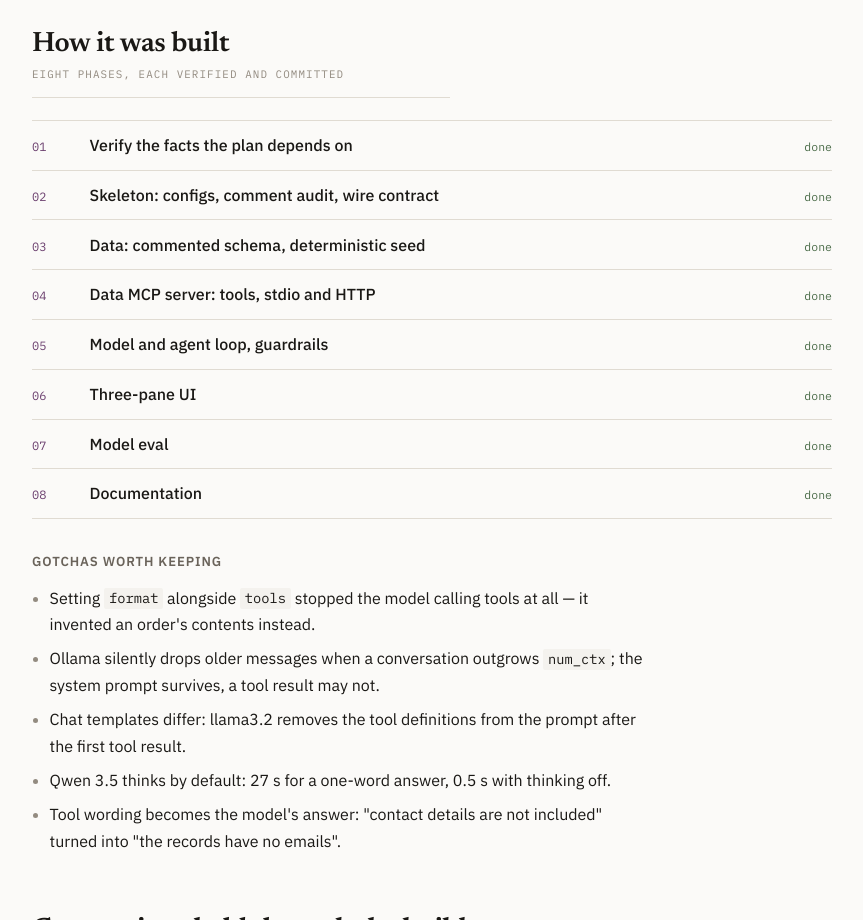
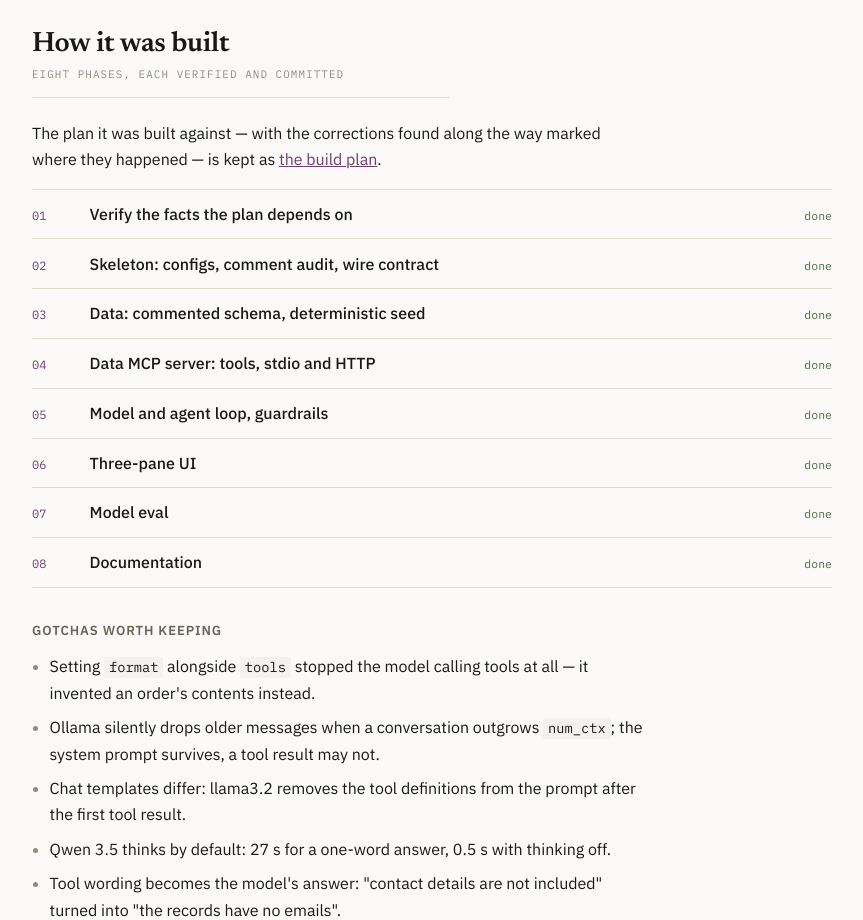
Before and after one commit to cjsharp1/local-ai-data-lab, a website: page index.html in a window 1280 px wide. Shown: the part 4220-5140 px from the top of the page, without its empty margins (208-1071 px from the left). Drawn offline with Linux system fonts and the light colour scheme.

Commit message:
Link the build plan from the overview page
The overview linked only to the eval report; docs/build-plan.html was
live on Pages but nothing pointed to it.

Co-Authored-By: Claude Opus 5.5 <noreply@anthropic.com>

```diff
--- a/index.html
+++ b/index.html
@@ -555,6 +555,7 @@
   <section>
     <h2>How it was built</h2>
     <p class="sec-note">Eight phases, each verified and committed</p>
+    <p>The plan it was built against — with the corrections found along the way marked where they happened — is kept as <a href="docs/build-plan.html">the build plan</a>.</p>
     <ol class="phases">
       <li class="done"><span class="ph-name">Verify the facts the plan depends on</span><span class="ph-steps">done</span></li>
       <li class="done"><span class="ph-name">Skeleton: configs, comment audit, wire contract</span><span class="ph-steps">done</span></li>
```
